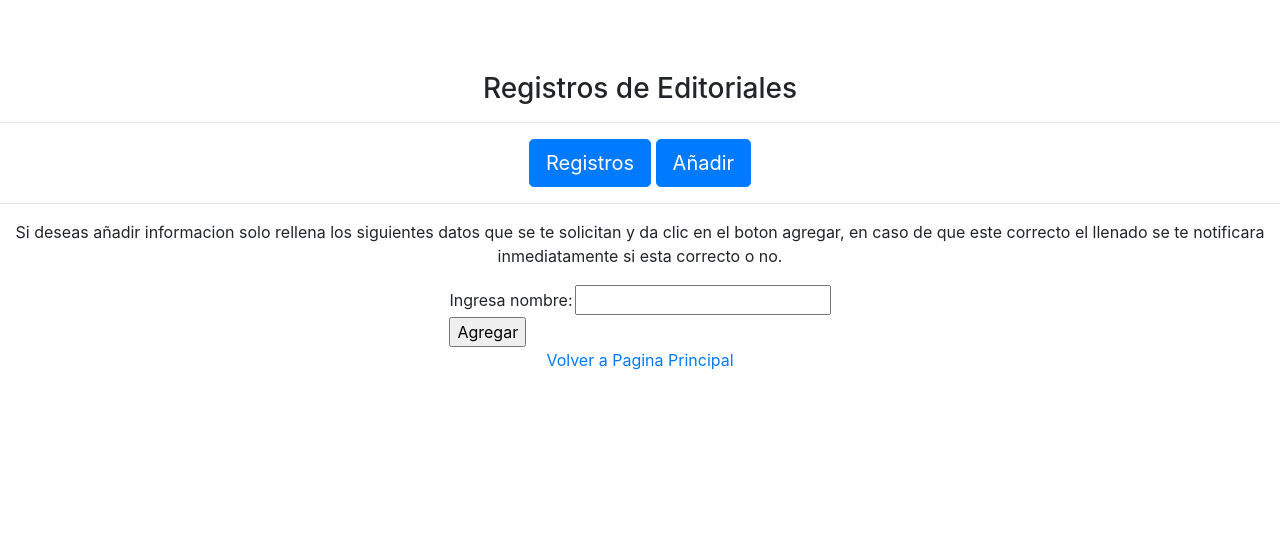
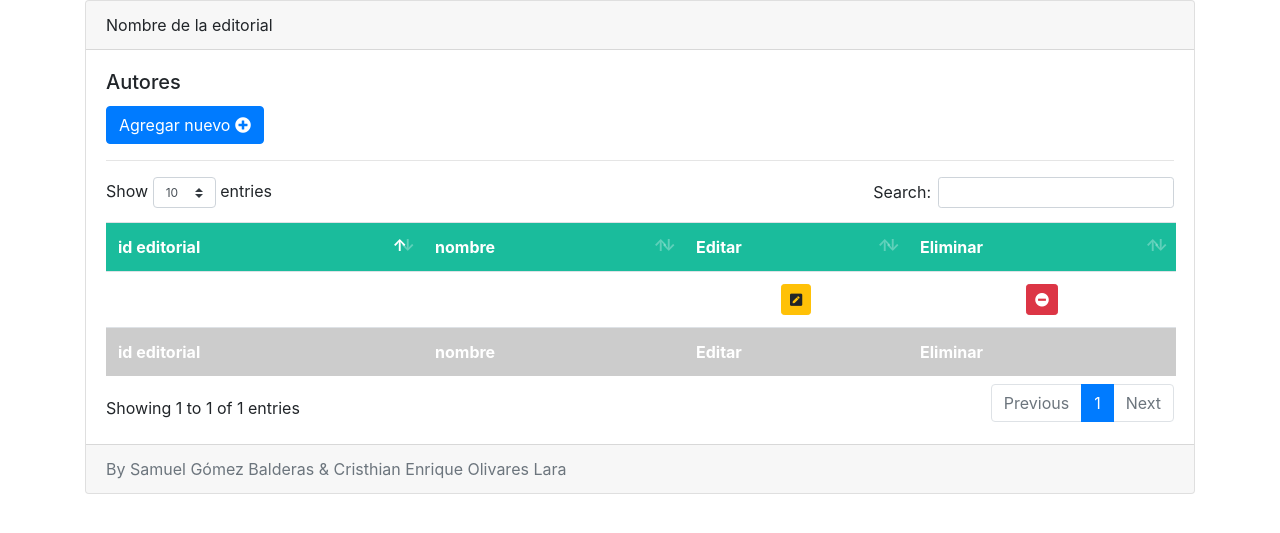
Before and after one commit to itscoDevelopersTeam/itscoLibros, a PHP site: page /itscoLibros/php/views/frmEditorial.php in a window 1280 px wide. Shown: the part 56-589 px from the top of the page. Run offline with PHP 8.4, Linux system fonts and the light colour scheme; tables that the repository leaves empty or names only in its code hold one stand-in row (values such as "Sample post"); data that the repository does not hold is empty.

Commit message:
Vista tabla editorial

```diff
--- a/php/controllers/CrudAutor.php
+++ b/php/controllers/CrudAutor.php
@@ -19,7 +19,6 @@
 		$delete->bindValue('id_autor', $idAutor);
 		$delete->execute();
 	}
-
 	function select($idAutor) {
 		$strSelect = "SELECT * FROM AUTORES WHERE ID_AUTOR = :id_autor";
 		$select = $this->myConnection->prepare($strSelect);
--- /dev/null
+++ b/php/elements/tabla2.php
@@ -0,0 +1,53 @@
+<?php
+include("../models/Editorial.php");
+include("../controllers/CrudEditorial.php");
+
+$crudEditorial = new CrudEditorial();
+$editoriales = $crudEditorial->select_all();
+
+ ?>
+
+<div>
+	<table class="table table-hover table-condensed" id="idDataTable">
+		<thead style="background-color: #1abc9c; color: white; font-weight: bold;">	<!-- Separar en otro archivo css -->
+			<tr>
+				<td>id editorial</td>
+				<td>nombre</td>
+				<td>Editar</td>
+				<td>Eliminar</td>
+			</tr>
+		</thead>
+		<tbody>
+			<?php foreach($editoriales as $editorial) { ?>	<!-- Abre el ciclo que muestra registros -->
+			<tr>
+				<td><?php echo $editorial->get_id_editorial(); ?></td>
+				<td><?php echo $editorial->get_nombre(); ?></td>
+				<td style="text-align: center;">
+					<span class="btn btn-warning btn-sm" data-toggle="modal" data-target="#modalEditar" onclick="agregaFrmActualizar('<?php echo $editorial->get_id_editorial(); ?>')">
+						<i class="fas fa-pen-square"></i>
+					</span>
+				</td>
+				<td style="text-align: center;">
+					<span class="btn btn-danger btn-sm" onclick="eliminarDatos('<?php echo $editorial->get_id_editorial(); ?>')">
+						<i class="fas fa-minus-circle"></i>
+					</span>
+				</td>
+			</tr>
+			<?php } ?>	<!-- Cierre del ciclo que muestra los registros -->
+		</tbody>
+		<tfoot style="background-color: #ccc; color: white; font-weight: bold;">
+			<tr>
+				<td>id editorial</td>
+				<td>nombre</td>
+				<td>Editar</td>
+				<td>Eliminar</td>
+			</tr>
+		</tfoot>
+	</table>
+</div>
+
+<script type="text/javascript">
+	$(document).ready(function() {
+    	$('#idDataTable').DataTable();
+	} );
+</script>
--- a/php/form-handlers/update-autor-handler.php
+++ /dev/null
@@ -1,4 +0,0 @@
-<?php
-
-
- ?>
--- a/php/views/frmEditorial.php
+++ b/php/views/frmEditorial.php
@@ -7,41 +7,145 @@
 
     <!-- Custom styles for this template -->
     <link href="../../css/heroic-features.css" rel="stylesheet">
+    <?php require_once "../elements/scripts.php"; ?>
 </head>
 <body>
-<?php
-include("menu.php");
-?>
-<br><br><br>
-<center>
-<h3> Registros de Editoriales </h3>
-<hr>
-<nav>
- <a href="../acciones/regEditorial.php" class="btn btn-primary btn-lg">Registros</a>
-<a href="../formularios/frmEditorial.php" class="btn btn-primary btn-lg">Añadir</a>
-</nav>
-<hr>
-<p>
-	Si deseas añadir informacion solo rellena los siguientes datos que se te solicitan
-	y da clic en el boton agregar, en caso de que este correcto el llenado se te notificara
-	inmediatamente si esta correcto o no.
-</p>
-<form method="GET" action="../form-handlers/add-editorial-handler.php">
-	<table>
-		<tr>
-			<td> Ingresa nombre: </td>
-			<td> <input type="text" name="txtNombreEditorial"></td>
-		</tr>
-		<tr>
-			<td> <input type="Submit" value="Agregar"></td>
-		</tr>
-	</table>
-</form>
-<a href="../Paneles/usuarioAdmin.php"> Volver a Pagina Principal </a>
-</center>
+<?php include("menu.php"); ?>
+<div class="container">
+		<div class="row">
+			<div class="col-sm-12">
+				<div class="card text-left">
+					<div class="card-header">
+						Nombre de la editorial
+					</div>
+					<div class="card-body">
+						<h5 class="card-title">Autores</h5>
+						<span class="btn btn-primary" data-toggle="modal" data-target="#agregarNuevosDatosModal">
+							Agregar nuevo <i class="fas fa-plus-circle"></i>
+						</span>
+						<hr>
+						<div id="tableDataTable"></div>
+					</div>
+					<div class="card-footer text-muted">
+						By Samuel Gómez Balderas & Cristhian Enrique Olivares Lara
+					</div>
+				</div>
+			</div>
+		</div>
+	</div>
+<!-- Modal Agregar -->
+	<div class="modal fade" id="agregarNuevosDatosModal" tabindex="-1" role="dialog" aria-labelledby="exampleModalLabel" aria-hidden="true">
+		<div class="modal-dialog" role="document">
+			<div class="modal-content">
+				<div class="modal-header">
+					<h5 class="modal-title" id="exampleModalLabel">Agrega nuevas editoriales</h5>
+					<button type="button" class="close" data-dismiss="modal" aria-label="Close">
+						<span aria-hidden="true">&times;</span>
+					</button>
+				</div>
+				<div class="modal-body">
+					<form id="frm-nueva-editorial">
+						<label>Nombre</label>
+						<input type="text" class="form-control input-sm" id="nombre" name="txtNombreEditorial">
+					</form>
+				</div>
+				<div class="modal-footer">
+					<button type="button" class="btn btn-secondary" data-dismiss="modal">Cerrar</button>
+					<button type="button" id="btnAgregarEditorial" class="btn btn-primary">Agregar nuevo</button>
+				</div>
+			</div>
+		</div>
+	</div>
 
-
-<script src="../../css/jquery/jquery.min.js"></script>
-    <script src="../../css/bootstrap/js/bootstrap.bundle.min.js"></script>
+<!-- Modal Actualizar -->
+	<div class="modal fade" id="modalEditar" tabindex="-1" role="dialog" aria-labelledby="exampleModalLabel" aria-hidden="true">
+		<div class="modal-dialog" role="document">
+			<div class="modal-content">
+				<div class="modal-header">
+					<h5 class="modal-title" id="exampleModalLabel">Actualizar Editorial</h5>
+					<button type="button" class="close" data-dismiss="modal" aria-label="Close">
+						<span aria-hidden="true">&times;</span>
+					</button>
+				</div>
+				<div class="modal-body">
+					<form id="frm-atualiza-editorial">
+						<input type="text" hidden="" id="idEditorial" name="txt-actualiza-id">
+						<label>Nombre</label>
+						<input type="text" class="form-control input-sm" id="nombreU" name="txt-actualiza-nombre">
+					</form>
+				</div>
+				<div class="modal-footer">
+					<button type="button" class="btn btn-secondary" data-dismiss="modal">Cerrar</button>
+					<button type="button" class="btn btn-warning" id="btnActualizar">Actualizar</button>
+				</div>
+			</div>
+		</div>
+	</div>
 </body>
 </html>
+<script type="text/javascript">
+	$(document).ready( function() {
+		$('#btnAgregarEditorial').click(function() {
+			datos = $('#frm-nueva-editorial').serialize();
+			$.ajax({
+				type: "GET",
+				data: datos,
+				url: "../form-handlers/add-editorial-handler.php",
+				success: function(r) {
+					if(r !== "")
+						alertify.error("Falló al agregar");
+					else {
+						$('#frm-nueva-editorial')[0].reset();
+						$('#tableDataTable').load('../elements/tabla2.php');
+						alertify.success("Agregado con éxito");
+					}
+				}
+			});
+		});
+		$('#btnActualizar').click(function() {
+			datos = $('#frm-atualiza-editorial').serialize();
+			$.ajax({
+				type: "POST",
+				data: datos,
+				url: "../form-handlers/update-autor-handler.php",
+				success: function(r) {
+					console.log(r);
+					if(r == 1) {
+						$('#frm-atualiza-autor')[0].reset();
+						$('#tableDataTable').load('tabla.php');
+						alertify.success("Actualizado con éxito");
+					}
+					else{
+						alertify.error("Falló al actualizar");
+					}
+				}
+			});
+		});
+	});
+</script>
+<script type="text/javascript">
+	$(document).ready(function() {
+		$('#tableDataTable').load('../elements/tabla2.php');
+	});
+</script>
+<script type="text/javascript">
+	function eliminarDatos(idEditorial) {
+		alertify.confirm('Eliminar juego', '¿Seguro que lo quieres eliminar :(?',
+			function(){
+				$.ajax({
+					type: "POST",
+					data: "id_editorial=" + idEditorial,
+					url: "../form-handlers/delete-editorial-handler.php",
+					success: function(r) {
+						if(r !== "")
+							alertify.error("No se pudo eliminar");
+						else {
+							$('#tableDataTable').load('../elements/tabla2.php');
+							alertify.success("Eliminado con éxito");
+						}
+					}
+				});
+			},
+			function(){/*Empty function*/});
+	}
+</script>
```
Also changed, not shown: php/form-handlers/delete-editorial-handler.php (added, +8 -0 lines), php/views/frmCarrera.php (+91 -35 lines), php/form-handlers/update-editorial-handler.php (added).
